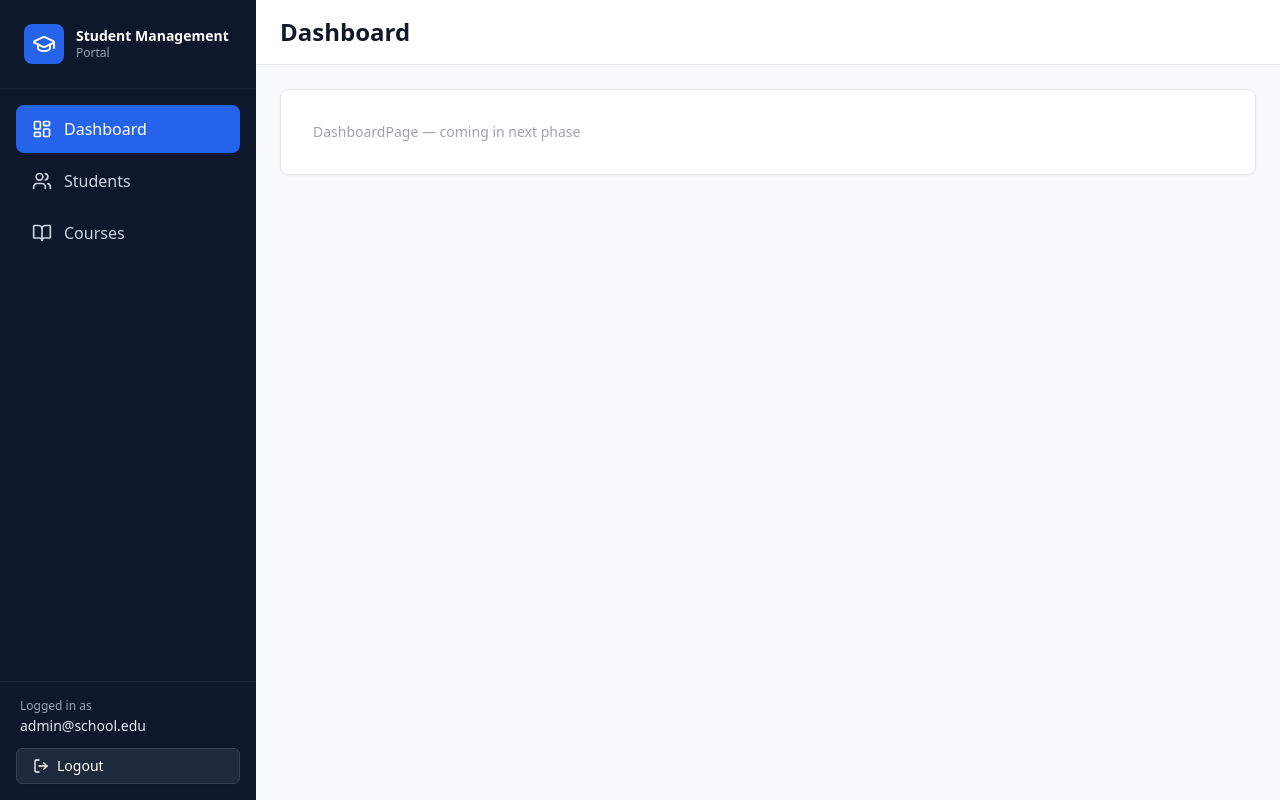
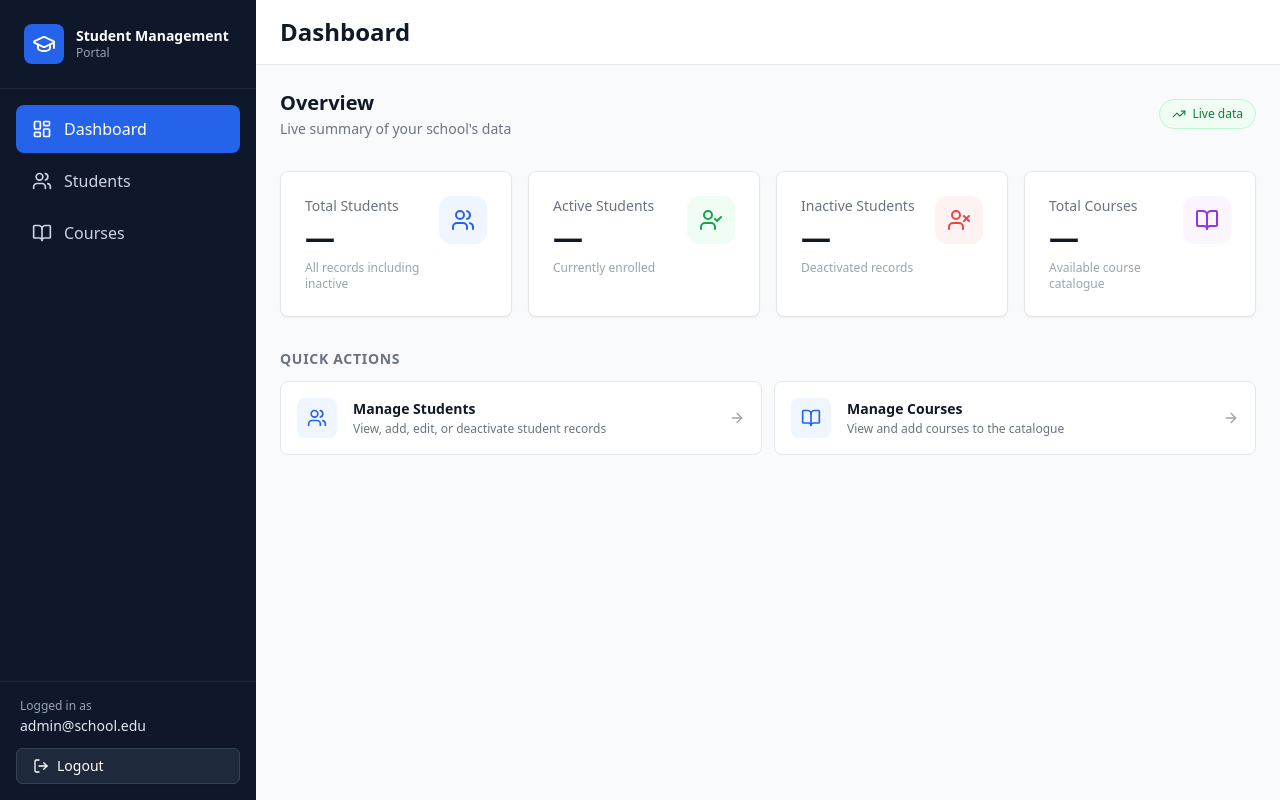
Before and after one commit to myst9811/Student-Manangement-Portal, a React (Vite) app in the folder frontend/: page /dashboard in a window 1280 px wide. Built offline with nearby package versions, Linux system fonts and the light colour scheme; no server answers; sample sign-in values are in the browser's storage.

Commit message:
feat: Dashboard Page

```diff
--- a/frontend/src/pages/DashboardPage.jsx
+++ b/frontend/src/pages/DashboardPage.jsx
@@ -1,7 +1,144 @@
+import { useNavigate } from 'react-router-dom'
+import { Users, UserCheck, UserX, BookOpen, ArrowRight, TrendingUp } from 'lucide-react'
+import { Card, CardContent } from '@/components/ui/card'
+import { Button } from '@/components/ui/button'
+import { useStudentsList } from '@/hooks/useStudents'
+import { useCoursesList } from '@/hooks/useCourses'
+
+function StatCard({ icon: Icon, iconBg, iconColor, label, value, sub, loading }) {
+  return (
+    <Card className="hover:shadow-md transition-shadow">
+      <CardContent className="p-6">
+        <div className="flex items-start justify-between">
+          <div>
+            <p className="text-sm font-medium text-gray-500 mb-1">{label}</p>
+            <p className="text-3xl font-bold text-gray-900">
+              {loading ? (
+                <span className="inline-block w-12 h-8 bg-gray-100 rounded animate-pulse" />
+              ) : (
+                value ?? '—'
+              )}
+            </p>
+            {sub && (
+              <p className="text-xs text-gray-400 mt-1">{sub}</p>
+            )}
+          </div>
+          <div className={`p-3 rounded-xl ${iconBg}`}>
+            <Icon className={`h-6 w-6 ${iconColor}`} />
+          </div>
+        </div>
+      </CardContent>
+    </Card>
+  )
+}
+
+function QuickAction({ icon: Icon, label, description, to, variant = 'default' }) {
+  const navigate = useNavigate()
+  return (
+    <button
+      onClick={() => navigate(to)}
+      className="flex items-center gap-4 p-4 rounded-lg border border-gray-200 bg-white hover:border-blue-300 hover:shadow-sm transition-all text-left group"
+    >
+      <div className="p-2.5 bg-blue-50 rounded-lg group-hover:bg-blue-100 transition-colors flex-shrink-0">
+        <Icon className="h-5 w-5 text-blue-600" />
+      </div>
+      <div className="flex-1 min-w-0">
+        <p className="text-sm font-semibold text-gray-900">{label}</p>
+        <p className="text-xs text-gray-500 mt-0.5">{description}</p>
+      </div>
+      <ArrowRight className="h-4 w-4 text-gray-400 group-hover:text-blue-500 group-hover:translate-x-0.5 transition-all flex-shrink-0" />
+    </button>
+  )
+}
+
 export default function DashboardPage() {
+  const activeQuery    = useStudentsList({ page: 1, page_size: 1 })
+  const allQuery       = useStudentsList({ page: 1, page_size: 1, include_inactive: true })
+  const coursesQuery   = useCoursesList({ page: 1, page_size: 1 })
+
+  const activeTotal   = activeQuery.data?.meta?.total
+  const allTotal      = allQuery.data?.meta?.total
+  const inactiveTotal = allTotal != null && activeTotal != null ? allTotal - activeTotal : undefined
+  const coursesTotal  = coursesQuery.data?.meta?.total
+
+  const loading = activeQuery.isPending || allQuery.isPending || coursesQuery.isPending
+
   return (
-    <div className="bg-white rounded-lg border border-gray-200 shadow-sm p-8">
-      <p className="text-gray-400 text-sm">DashboardPage — coming in next phase</p>
+    <div className="space-y-8">
+      {/* Header */}
+      <div className="flex items-center justify-between">
+        <div>
+          <h3 className="text-xl font-bold text-gray-900">Overview</h3>
+          <p className="text-sm text-gray-500 mt-0.5">
+            Live summary of your school's data
+          </p>
+        </div>
+        <div className="flex items-center gap-1.5 text-xs text-green-700 bg-green-50 border border-green-200 rounded-full px-3 py-1.5">
+          <TrendingUp className="h-3.5 w-3.5" />
+          <span className="font-medium">Live data</span>
+        </div>
+      </div>
+
+      {/* Stat cards */}
+      <div className="grid grid-cols-1 sm:grid-cols-2 xl:grid-cols-4 gap-4">
+        <StatCard
+          icon={Users}
+          iconBg="bg-blue-50"
+          iconColor="text-blue-600"
+          label="Total Students"
+          value={allTotal}
+          sub="All records including inactive"
+          loading={loading}
+        />
+        <StatCard
+          icon={UserCheck}
+          iconBg="bg-green-50"
+          iconColor="text-green-600"
+          label="Active Students"
+          value={activeTotal}
+          sub="Currently enrolled"
+          loading={loading}
+        />
+        <StatCard
+          icon={UserX}
+          iconBg="bg-red-50"
+          iconColor="text-red-500"
+          label="Inactive Students"
+          value={inactiveTotal}
+          sub="Deactivated records"
+          loading={loading}
+        />
+        <StatCard
+          icon={BookOpen}
+          iconBg="bg-purple-50"
+          iconColor="text-purple-600"
+          label="Total Courses"
+          value={coursesTotal}
+          sub="Available course catalogue"
+          loading={loading}
+        />
+      </div>
+
+      {/* Quick actions */}
+      <div>
+        <h3 className="text-sm font-semibold text-gray-500 uppercase tracking-wider mb-3">
+          Quick Actions
+        </h3>
+        <div className="grid grid-cols-1 sm:grid-cols-2 gap-3">
+          <QuickAction
+            icon={Users}
+            label="Manage Students"
+            description="View, add, edit, or deactivate student records"
+            to="/students"
+          />
+          <QuickAction
+            icon={BookOpen}
+            label="Manage Courses"
+            description="View and add courses to the catalogue"
+            to="/courses"
+          />
+        </div>
+      </div>
     </div>
   )
 }
```
